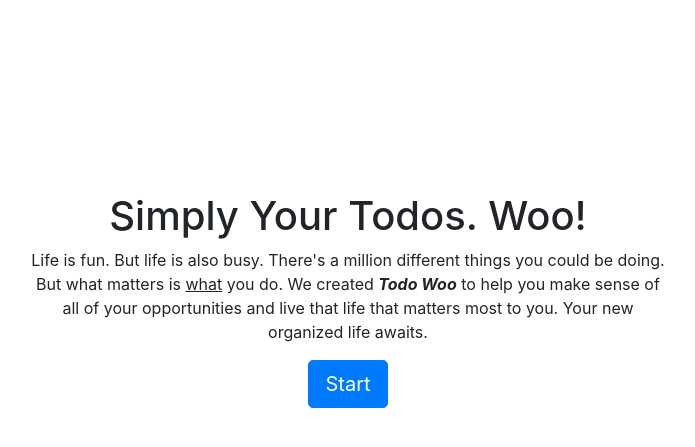
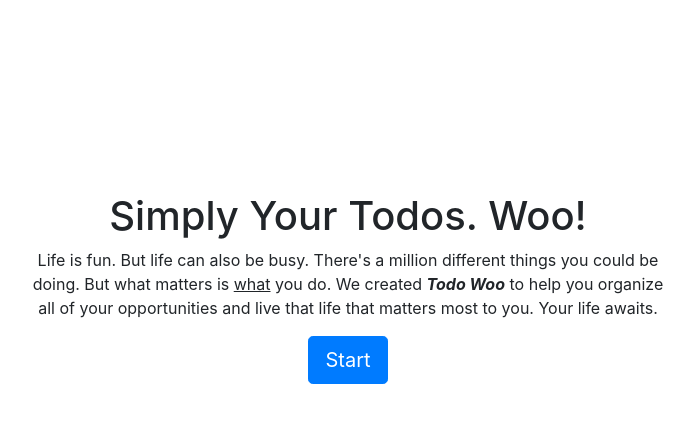
Before and after one commit to cjriggs27/Todowoo-class-project, a Django app: page / in a window 1280 px wide. Shown: the part 56-503 px from the top of the page, without its empty margins (292-987 px from the left). Run offline with Django 3.2, Linux system fonts and the light colour scheme; some libraries are stand-ins or nearby versions.

Commit message:
Homepage edit

```diff
--- /dev/null
+++ b/todo/templates/todo/base.css
@@ -0,0 +1,3 @@
+.container {
+  color: blueviolet;
+}
--- a/todo/templates/todo/home.html
+++ b/todo/templates/todo/home.html
@@ -11,7 +11,7 @@
         <div class="col-md-7 text-center">
 
                  <h1>Simply Your Todos. Woo!</h1>
-            <p>Life is fun. But life is also busy. There's a million different things you could be doing. But what matters is <u>what</u> you do. We created <b><i>Todo Woo</i></b> to help you make sense of all of your opportunities and live that life that matters most to you. Your new organized life awaits.</p>
+            <p>Life is fun. But life can also be busy. There's a million different things you could be doing. But what matters is <u>what</u> you do. We created <b><i>Todo Woo</i></b> to help you organize all of your opportunities and live that life that matters most to you. Your life awaits.</p>
         <a role="button" class="btn btn-primary btn-lg" href="{% url 'signupuser' %}">Start</a>
         </div>
     </div>
```
Also changed, not shown: db.sqlite3.
